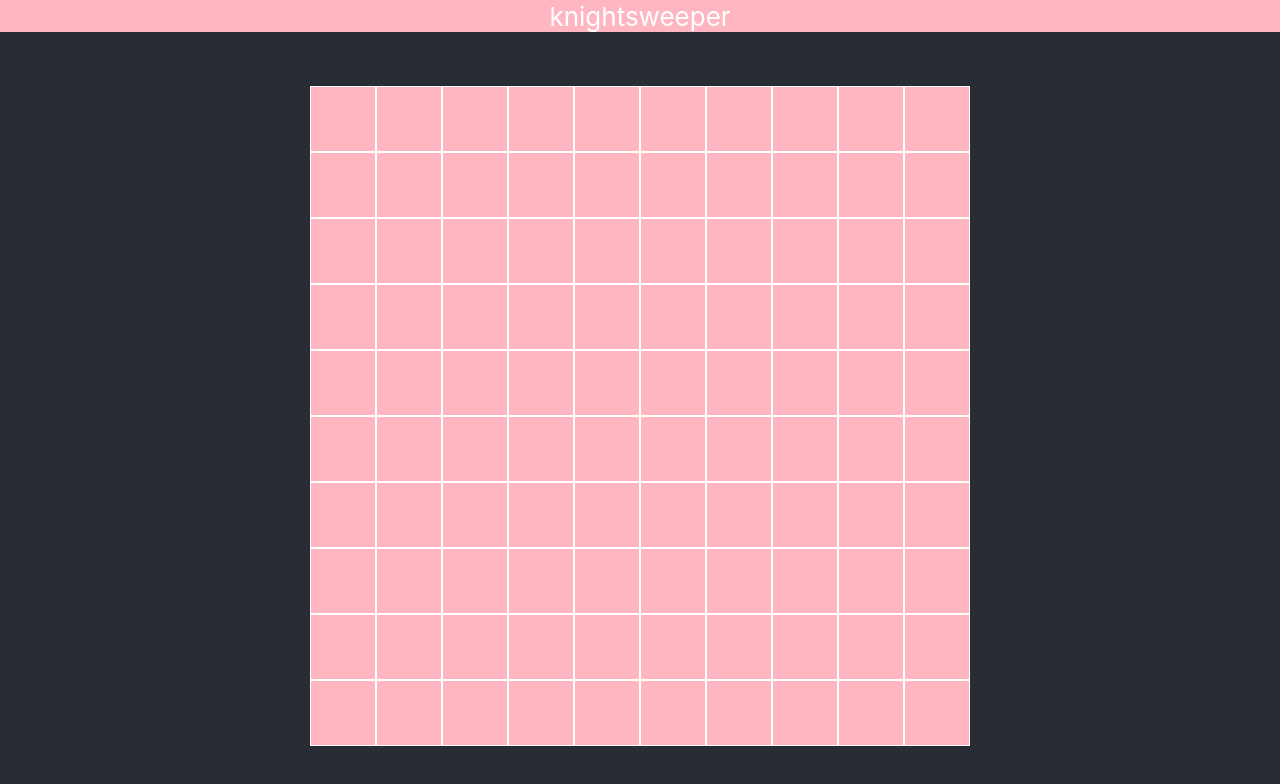
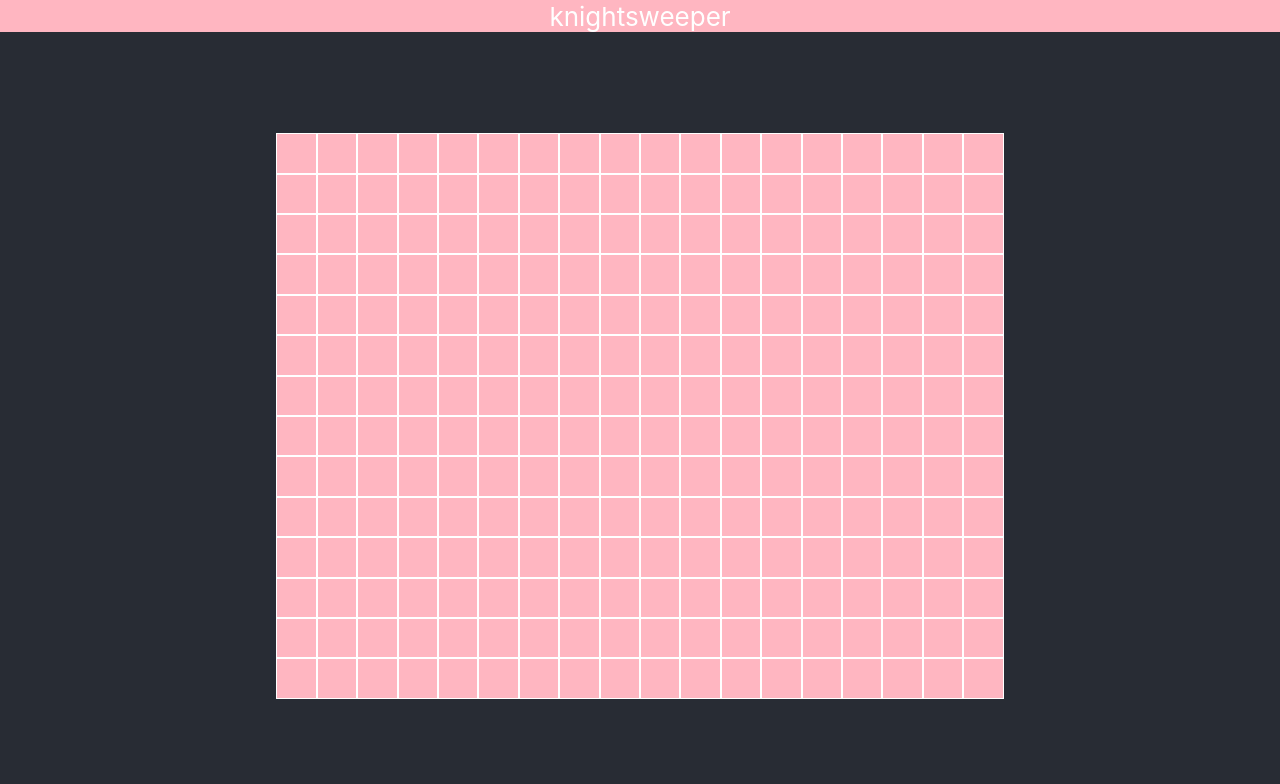
Before and after one commit to caoalbe/knightsweeper, a React (Create React App) app: page / in a window 1280 px wide. Shown: the top 784 px of the page. Built offline with nearby package versions, Linux system fonts and the light colour scheme.

Commit message:
refactored code, implemented auto reveal

```diff
--- a/src/App.css
+++ b/src/App.css
@@ -51,8 +51,8 @@
   justify-content: center;
   align-items: center;
   background-color: #ffb6c1;
-  min-height: 5vw;
-  min-width: 5vw;
+  min-height: 3vw;
+  min-width: 3vw;
   border: 1px solid;
 }
 
--- a/src/Game.js
+++ b/src/Game.js
@@ -1,18 +1,27 @@
 import React, { useState } from "react";
 
-const width = 10;
-const height = 10;
+// TODO:
+// split into 2 more files: constants + utils
+
+const width = 18;
+const height = 14;
 const tileCount = width * height;
 
+const UNINTIALIZED = -1;
+const BOMB = 9;
+const FLAG = 10;
+const BLANK = 11;
+
 function Game() {
-  // underlying logic 0->8: adjacent. 9: bomb
-  const [bombs, setBombs] = useState(new Array(tileCount).fill(0));
+  // game has started
+  const [firstClick, setFirstClick] = useState(true);
 
-  // what is shown to user. 0: blank, 1->8: num, 9: bomb, 10: flag, 11: blank
-  const [visual, setVisual] = useState(new Array(tileCount).fill(11));
-
-  // game has started
-  const [gameStarted, setGameStarted] = useState(false);
+  // 9: bomb, 10: flag, 11: blank
+  const [tileData, setTileData] = useState(
+    new Array(tileCount)
+      .fill()
+      .map(() => ({ value: BLANK, view: BLANK, adj_list: [] }))
+  );
 
   // suppress the right-click menu
   document.oncontextmenu = (event) => {
@@ -25,111 +34,160 @@ function Game() {
 
   return (
     <div className="">
-      {new Array(height).fill(0).map((row, r) => (
+      {new Array(height).fill().map((row, r) => (
         <div className="Game-row">
-          {new Array(width).fill(0).map((tile, c) => {
+          {new Array(width).fill().map((tile, c) => {
             return (
               <div
                 className="Game-tile"
                 onContextMenu={() =>
-                  rightClick(visual, setVisual, r * width + c)
+                  rightClick(r * width + c, tileData, setTileData)
                 }
-                onClick={() =>
-                  leftClick(
-                    r * width + c,
-                    gameStarted,
-                    setGameStarted,
-                    bombs,
-                    setBombs,
-                    visual,
-                    setVisual
-                  )
-                }
+                onClick={() => {
+                  if (firstClick) {
+                    const newTiles = generateBombs(r * width + c);
+                    setFirstClick(false);
+                    setTileData(newTiles);
+                    leftClick(r * width + c, newTiles, setTileData);
+                  } else {
+                    leftClick(r * width + c, tileData, setTileData);
+                  }
+                }}
               >
-                {numToChar(visual[r * width + c])}
+                {numToChar(tileData[r * width + c].view)}
               </div>
             );
           })}
         </div>
       ))}
-      {/* <button onClick={generateBombs(setBombs, 0)}>nothing button lol</button> */}
+      {/* <button onClick={() => testTileObject(tileData, setTileData)}>
+        nothing button lol
+      </button> */}
     </div>
   );
 }
 
 export default Game;
 
+function leftClick(index, tileData, setTileData) {
+  if (tileData[index].view === FLAG) {
+    return; // do nothing
+  }
+
+  const queue = [index]; // dequeue()-->shift(), enqueue(v)-->push(v)
+  const explored = [index];
+  var curr;
+  var dest;
+  while (queue.length > 0) {
+    curr = queue.shift();
+    if (tileData[curr].value === 0) {
+      for (var i = 0; i < tileData[curr].adj_list.length; i++) {
+        dest = tileData[curr].adj_list[i];
+        if (!explored.includes(dest)) {
+          explored.push(dest);
+          queue.push(dest);
+        }
+      }
+    }
+  }
+
+  const newTileData = tileData.map((e, i) => {
+    if (explored.includes(i)) {
+      return { value: e.value, view: e.value, adj_list: e.adj_list };
+    } else {
+      return e;
+    }
+  });
+
+  setTileData(newTileData);
+}
+
 function generateBombs(index) {
   // naive rng generation
   // place the bombs
-  const probability = 0.1;
-  const newBombs = new Array(tileCount).fill(0);
-  for (var i = 0; i < tileCount; i++) {
-    if (i !== index && Math.random() < probability) {
-      newBombs[i] = 9;
-    }
+  const probability = 0.25;
+  const newTiles = new Array(tileCount).fill();
+  var i;
+  for (i = 0; i < tileCount; i++) {
+    newTiles[i] = {
+      value: i !== index && Math.random() < probability ? BOMB : UNINTIALIZED,
+      view: BLANK,
+      adj_list: computeAdjacencyList(i),
+    };
   }
 
   // enumerate the safe tiles
-  for (var j = 0; j < tileCount; j++) {
-    if (newBombs[j] !== 9) {
-      newBombs[j] = 2;
+  for (i = 0; i < tileCount; i++) {
+    if (newTiles[i].value === UNINTIALIZED) {
+      newTiles[i].value = newTiles[i].adj_list
+        .map((index) => newTiles[index].value)
+        .filter((val) => {
+          if (val === BOMB) {
+            return true;
+          } else {
+            return false;
+          }
+        }).length;
     }
   }
-
-  return newBombs;
+  return newTiles;
 }
 
-function rightClick(visual, setVisual, index) {
-  const newVisual = visual.map((entry, i) => {
-    if (i === index) {
-      if (visual[index] === 11) {
-        return 10; // blank --> flag
-      } else if (visual[index] === 10) {
-        return 11; // flag --> blank
-      } else return entry;
-    } else return entry;
-  });
-  setVisual(newVisual);
+function computeAdjacencyList(index) {
+  if (index < 0 || index >= tileCount) {
+    console.log("out of bounds error");
+    return [];
+  }
+
+  const col = index % width;
+  const row = Math.floor(index / width);
+
+  const feasible = [
+    [col - 1, row - 2],
+    [col + 1, row - 2],
+    [col - 2, row - 1],
+    [col + 2, row - 1],
+    [col - 2, row + 1],
+    [col + 2, row + 1],
+    [col - 1, row + 2],
+    [col + 1, row + 2],
+  ];
+  return feasible
+    .filter(([x, y]) => {
+      if (0 <= x && x < width && 0 <= y && y < height) {
+        return true;
+      } else {
+        return false;
+      }
+    })
+    .map(([x, y]) => y * width + x);
 }
 
-function leftClick(
-  index,
-  gameStarted,
-  setGameStarted,
-  bombs,
-  setBombs,
-  visual,
-  setVisual
-) {
-  console.log("left start");
-  console.log(index);
-  if (!gameStarted) {
-    setGameStarted(true);
-    const newBombs = generateBombs(index);
-    console.log("generations");
-    console.log(newBombs);
-    setBombs(newBombs);
+function rightClick(index, tileData, setTileData) {
+  // flag or blank
+  if (tileData[index].view === BLANK || tileData[index].view === FLAG) {
+    const newView = tileData[index].view === BLANK ? FLAG : BLANK;
+
+    const newTileData = tileData.map((e, i) => {
+      if (index === i) {
+        return { value: e.value, view: newView, adj_list: e.adj_list };
+      } else {
+        return e;
+      }
+    });
+    setTileData(newTileData);
   }
-  console.log("left middle");
-  const newVisual = visual.map((entry, i) => {
-    if (i === index) {
-      return bombs[index];
-    } else return entry;
-  });
-  setVisual(newVisual);
-  console.log("left end");
 }
 
 // 0->8 is revealed
 // 9->11 is unrevealed
 // 0: blank, 1->8: num, 9: flag, 10: bomb
 function numToChar(input) {
-  if (input === 11) {
+  if (input === BLANK) {
     return "";
-  } else if (input === 9) {
+  } else if (input === BOMB) {
     return "💣";
-  } else if (input === 10) {
+  } else if (input === FLAG) {
     return "🚩";
   } else {
     return input;
```
